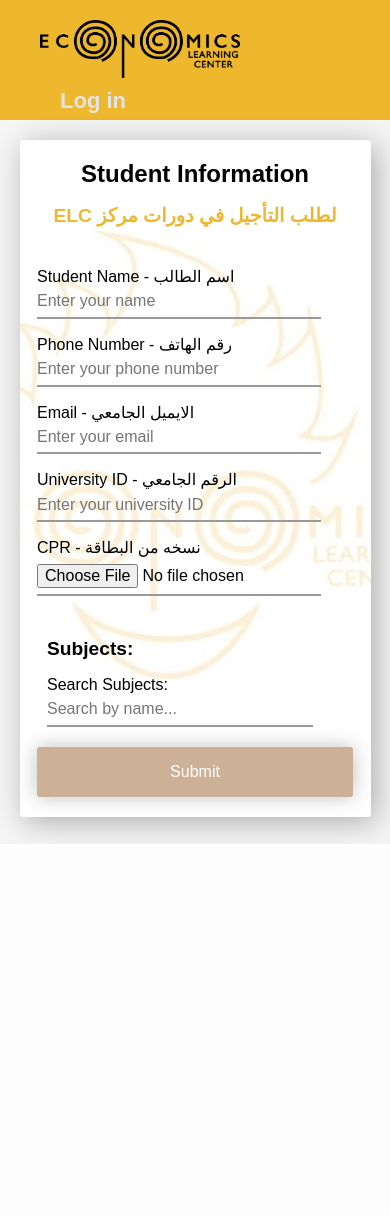
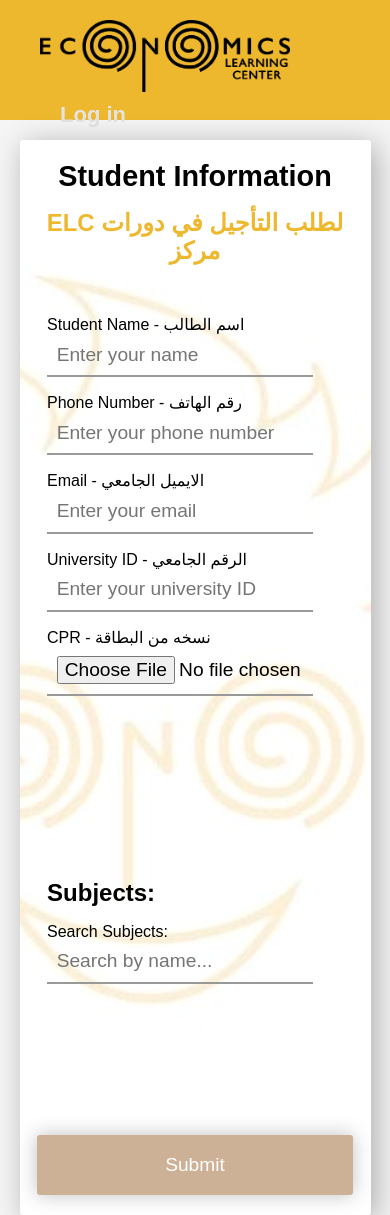
Before and after one commit to devHassan19/elc_project, a Django app: template main_app/templates/accounts/student_page.html in a window 390 px wide. Before the commit the page ends 844 px from the top, so only its background shows below. Run offline with Django 3.2, Linux system fonts and the light colour scheme; the template is opened without the code that fills it, so the values that code supplies are empty.

Commit message:
ready to deploy

```diff
--- a/main_app/static/styles/student.css
+++ b/main_app/static/styles/student.css
@@ -289,20 +289,36 @@ input[type="checkbox"].checkbox {
   }
 }
 
-@media (max-width: 480px) {
-  nav img {
-    width: 200px;
+@media (max-width: 768px) {
+  .form-container {
+    flex-direction: column; /* جعل العناصر تتكدس عمودياً */
+    width: 100%; /* عرض كامل */
+    height: 100vh; /* ملء ارتفاع الشاشة */
   }
 
-  h2 {
-    font-size: 1.5rem;
+  .input-section {
+    width: 100%; /* عرض كامل */
+    padding: 10px; /* إضافة padding */
+    flex-grow: 1; /* اجعلها تأخذ المساحة المتبقية */
   }
 
-  h3, h4, h5 {
-    font-size: 1.2rem;
+  .subject-section {
+    width: 100%; /* عرض كامل */
+    max-height: none; /* إزالة الحد الأقصى للطول */
+    padding: 10px; /* إضافة padding */
+    flex-grow: 1; /* اجعلها تأخذ المساحة المتبقية */
+    overflow-y: auto; /* السماح بالتمرير إذا لزم الأمر */
   }
 
   input {
-    width: 90%;
+    width: 90%; /* عرض أكبر للحقل */
+    font-size: 1.2rem; /* حجم خط أكبر */
+    padding: 0.6rem; /* زيادة padding */
+  }
+
+  button {
+    width: 100%; /* عرض كامل */
+    padding: 1.2rem; /* زيادة padding */
+    font-size: 1.2rem; /* حجم خط أكبر */
   }
 }
--- a/main_app/templates/accounts/student_page.html
+++ b/main_app/templates/accounts/student_page.html
@@ -3,6 +3,7 @@
 <html>
 <head>
   <title>Student Requests</title>
+  <meta name="viewport" content="width=device-width, initial-scale=1.0">
   <link rel="stylesheet" href="{% static 'styles/student.css' %}">
 </head>
 <body>
```
